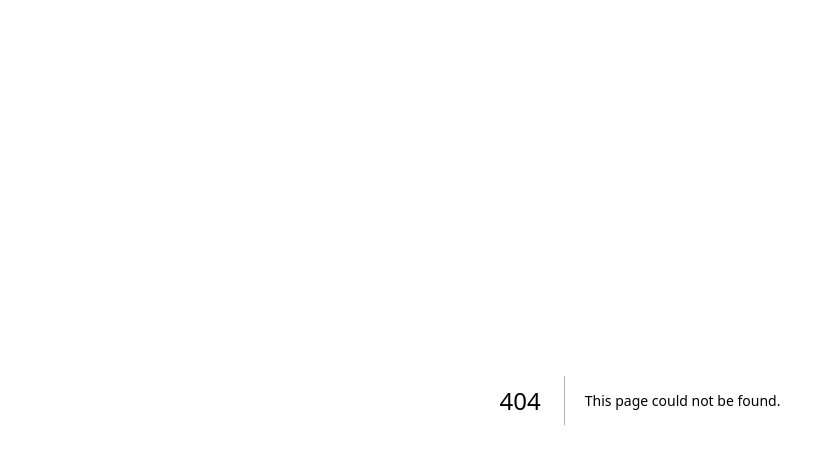
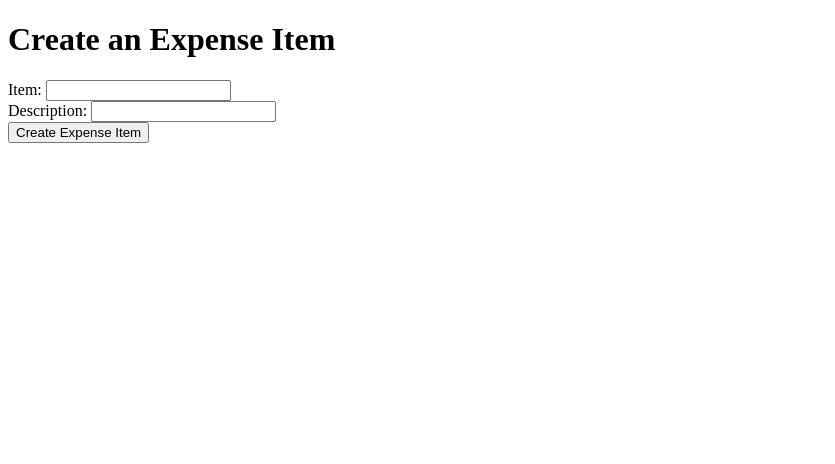
Before and after one commit to lesterc013/se200-prisma-introduction, a Next.js app: page /expenses/new in a window 1280 px wide. Before the commit this address had no page. Shown: the top 464 px of the page, without its empty margins (0-835 px from the left). Built offline with nearby package versions, Linux system fonts and the light colour scheme.

Commit message:
Form page. Created server action to deal with sending FormData to database using Prisma Client

```diff
--- /dev/null
+++ b/app/expenses/new/page.tsx
@@ -0,0 +1,43 @@
+import { redirect } from "next/navigation";
+import { db } from "../../../db";
+
+export default function Page() {
+    // Create server action to post the form contents to the db
+    // vs usual react client function that will slow things down with JS on the client, then need to contact the db, then make the request, then bounce back to the client
+    const createExpenseItem = async (formData: FormData) => {
+        "use server";
+        // Takes a type FormData as param
+
+        const item = formData.get("item") as string; // FormData.get returns a FormDataEntryValue that is either type File or string. We can then make the compiler confirm that what we get is string cos we know we only accept string in our form
+        const description = formData.get("description") as string;
+
+        const expenseItem = await db.expenseItem.create({
+            data: {
+                item,
+                description,
+            },
+        });
+
+        console.log("Created: " + expenseItem);
+
+        redirect("/");
+    };
+
+    return (
+        <>
+            <form action={createExpenseItem}>
+                <h1>Create an Expense Item</h1>
+
+                <label>Item: </label>
+                <input id="item" name="item" />
+                <br />
+
+                <label>Description: </label>
+                <input id="description" name="description" />
+                <br />
+
+                <button type="submit">Create Expense Item</button>
+            </form>
+        </>
+    );
+}
```
